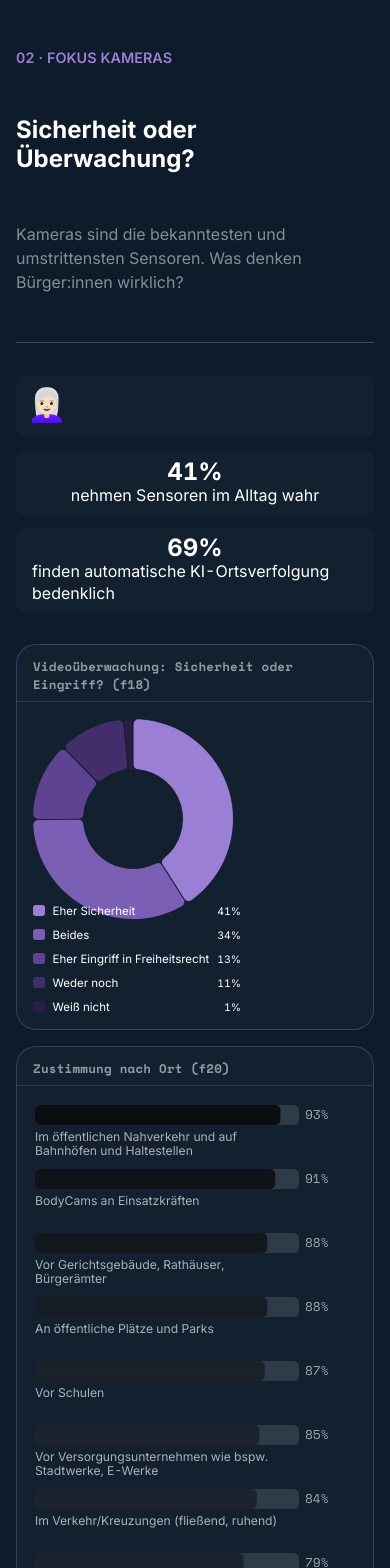
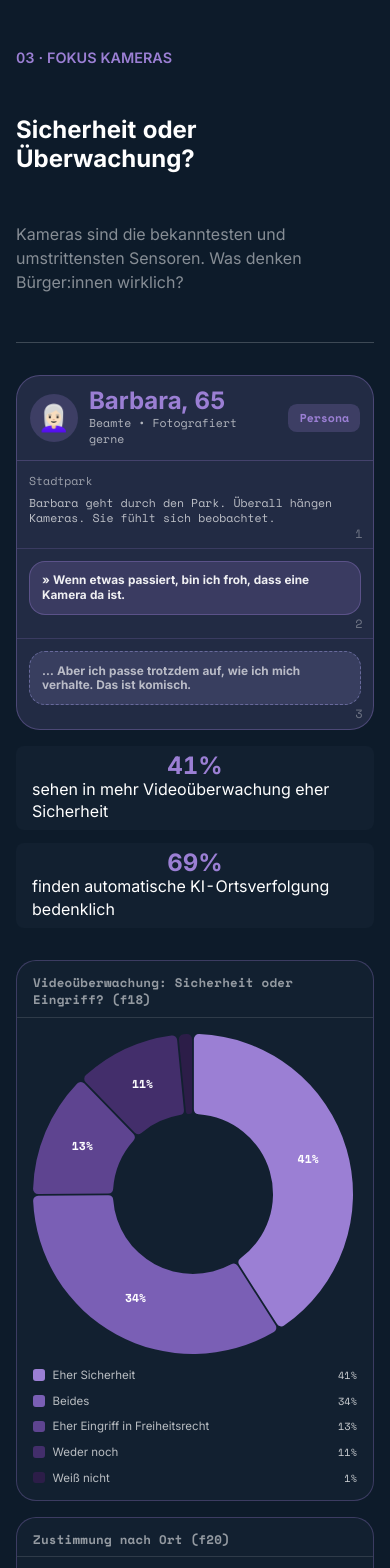
Before and after one commit to datavizions/datastory-sensors, a SvelteKit app: page /story/kameras in a window 390 px wide. Shown: the top 1568 px of the page. Built offline with nearby package versions, Linux system fonts and the light colour scheme.

Commit message:
story pages added, changed donut sizing
import issue fixed,
story pages and persona filters added and donut styling changed to fit mobile first view, filter options added to personas

```diff
--- a/src/components/figure/Figure.Donut.svelte
+++ b/src/components/figure/Figure.Donut.svelte
@@ -13,7 +13,7 @@
         title = '',
         note = '',
         colors = ['var(--color-primary)'],
-        size = 200,
+        size = 320,
         inner = 0.5
         }: {
         items: Item[];
@@ -24,9 +24,13 @@
         inner?: number;
     } = $props();
 
+    let layoutWidth = $state(0);
 
-    const r = $derived(size / 2);
+    const chartSize = $derived(layoutWidth > 0 ? Math.min(size, layoutWidth) : size);
+
+    const r = $derived(chartSize / 2);
     const innerR = $derived(r * inner);
+    const labelR = $derived((innerR + r) / 2);
 
     const pies = pie<Item>().value((d) => d.count).padAngle(0.01).sort(null);
 
@@ -34,6 +38,7 @@
 
     const arcs = $derived(arc<any>().innerRadius(innerR).outerRadius(r).cornerRadius(5)
     );
+    const labelArc = $derived(arc<any>().innerRadius(labelR).outerRadius(labelR));
 
     const slices = $derived(pies(visibleItems));
 
@@ -44,12 +49,24 @@
         <p class="donut-title">{title}</p>
     {/if}
 
-    <div class="donut-layout">
-        <svg width={size} height={size} aria-label={title}>
+    <div class="donut-layout" bind:clientWidth={layoutWidth}>
+        <svg width={chartSize} height={chartSize} aria-label={title}>
             <g transform="translate({r}, {r})">
             {#each slices as slice, i }
             <path class="donut-slice" d={arcs(slice)} fill={colors[i % colors.length]} stroke="var(--color-background)" stroke-width="1"></path>
             <title>{slice.data.label}: {slice.data.percent}% ({slice.data.count})</title>
+            {@const centroid = labelArc.centroid(slice)}
+            {#if slice.data.percent >= 6}
+                <text
+                    x={centroid[0]}
+                    y={centroid[1]}
+                    class="donut-slice-label"
+                    text-anchor="middle"
+                    dominant-baseline="middle"
+                >
+                    {slice.data.percent}%
+                </text>
+            {/if}
             {/each}
             </g>
         </svg>
@@ -79,7 +96,11 @@
     .donut {
         font-size: 0.8rem;
         line-height: 1rem;
-        display: inline-block;
+        display: flex;
+        flex-direction: column;
+        justify-content: center;
+        align-items: center;
+        width: 100%;
     }
 
     .donut-title {
@@ -91,10 +112,10 @@
     .donut-legend {
        list-style: none;
        padding: 0;
-       margin: -1.5rem 0 0 0;
+       margin: 0;
        display: flex;
        flex-direction: column;
-       gap: 0.5rem;
+       gap: 0.6rem;
     }
 
     .donut-legend-item {
@@ -106,7 +127,7 @@
 
     .donut-legend-label {
         flex:1;
-        color: var(--color-gray);
+        color: color-mix(in srgb, var(--story-on-bg) 70%, transparent);
     }
 
     .donut-legend-percent {
@@ -114,6 +135,8 @@
         align-items: center;
         gap: 0.5rem;
         font-size: 0.9em;
+        font-family: var(--font-mono);
+        color: color-mix(in srgb, var(--story-on-bg) 78%, transparent);
     }
 
     .donut-legend-swatch {
@@ -128,16 +151,33 @@
         display: flex;
         flex-direction: column;
         justify-content: center;
-        flex-wrap: wrap;
+        align-items: center;
+        gap: 0.55rem;
+        width: 100%;
+        max-width: 32rem;
+        margin-inline: auto;
     }
 
     .donut-layout svg {
         flex-shrink: 0;
         display: block;
+        margin-inline: auto;
+    }
+
+    .donut-legend {
+        width: 100%;
     }
 
     .donut-slice {
         transition: opacity 180ms ease;
+    }
+
+    .donut-slice-label {
+        fill: var(--story-on-bg);
+        font-family: var(--font-mono);
+        font-size: 0.72rem;
+        font-weight: 700;
+        pointer-events: none;
     }
 
     .donut-slice:hover {
@@ -150,4 +190,10 @@
         color: var(--color-gray);
     }
 
+    @media (min-width: 720px) {
+        .donut-layout {
+            gap: 0.75rem;
+        }
+    }
+
 </style>
--- a/src/data/personas.ts
+++ b/src/data/personas.ts
@@ -14,7 +14,7 @@ export const PERSONAS = [
         quote2: '... Wenn die mich aufzeichnen, wars das mit dem Spot.',
         summary: 'Ich will wissen, wer mich warum aufzeichnet.',
         subline: 'Student, Teilzeit-Job, skeptisch gegenüber Bewachung.',
-        filters: {s1: '1', s2neu: '2'}
+        filters: {s1: '1', s2neu: '2', s6: '8'}
     },
     {
         id: 'emre',
@@ -31,7 +31,7 @@ export const PERSONAS = [
         quote2: '... Aber einem Konzern? Da bin ich skeptisch ...',
         summary: 'Wenn es die Sicherheit erhöht, bin ich dabei.',
         subline: 'Vollzeit angestellt, 2-Personen-Haushalt, pragmatisch',
-        filters: {s1: '1', s2neu: '4'}
+        filters: {s1: '1', s2neu: '4', s6: '1'}
     },
     {
         id: 'barbara',
@@ -44,10 +44,10 @@ export const PERSONAS = [
         emoji: '👩🏻‍🦳',
         scene: 'Stadtpark',
         narrative: 'Barbara geht durch den Park. Überall hängen Kameras. Sie fühlt sich beobachtet.',
-        quote: 'Wenn es passiert, bin ich froh, dass eine Kamera da ist.',
+        quote: 'Wenn etwas passiert, bin ich froh, dass eine Kamera da ist.',
         quote2: 'Aber ich passe trotzdem auf, wie ich mich verhalte. Das ist komisch.',
         subline: 'Beamte, 1-Personen-Haushalt, aufmerksam',
-        filters: {s1: '2', s2neu: '6'}
+        filters: {s1: '2', s2neu: '6', s6: '2'}
     },
     {
         id: 'valentina',
@@ -63,7 +63,7 @@ export const PERSONAS = [
         quote: 'Mein Handy weiß eh alles über mich.',
         quote2: 'Eine Kamrea mehr macht da auch keinen Unterschied.',
         subline: 'Schülerin, digital native, unbesorgt',
-        filters: {s1: '2', s2neu: '1'}
+        filters: {s1: '2', s2neu: '1', s6: '6'}
     }
 
 ]
--- a/src/routes/story/kameras/+page.svelte
+++ b/src/routes/story/kameras/+page.svelte
@@ -1,14 +1,13 @@
 <script lang="ts">
     import Section from "$story/Story.Section.svelte";
-    import StatBlock from "$story/Story.StatBlock.svelte";
     import ChartBlock from "$story/Story.ChartBlock.svelte";
     import PersonaCard from "$story/Story.PersonaCard.svelte";
     import BarChart from "$components/figure/Figure.BarChart.svelte";
     import Donut from "$components/figure/Figure.Donut.svelte";
+    import Stat from "$components/figure/Figure.Stat.svelte";
     import charts from "$data/charts.json";
 
     import {PERSONAS} from "$data/personas";
-	import { percentage } from "../../../scripts/charts";
 
     const barbara = PERSONAS.find(persona => persona.id === 'barbara')!
     const percentageSafety = charts.kamerabedeutung.items.find(item => item.answer === '1')?.percent ?? 0;
@@ -18,7 +17,7 @@
 
 <!-- add structure for first persona setup -->
 
-<Section accent="#9B7FD4" eyebrow="02 · FOKUS KAMERAS" next="/story/personas">
+<Section accent="#9B7FD4" eyebrow="03 · FOKUS KAMERAS" next="/story/personas" btnLabel="Weiter: Persona-Filter">
     <h2>Sicherheit oder Überwachung?</h2>
       <p class="intro">
         Kameras sind die bekanntesten und umstrittensten Sensoren.
@@ -27,15 +26,15 @@
 
       <hr />
 
-    <PersonaCard persona={barbara} compact />
+    <PersonaCard persona={barbara} expanded />
 
     <div class="stat-row">
         <div class="stat-mini">
-            <div class="stat-mini-number" style="color: var(--red)">{percentageSafety}%</div>
-            <div class="stat-mini-label">nehmen Sensoren im Alltag wahr</div>
+            <div class="stat-mini-number">{percentageSafety}%</div>
+            <div class="stat-mini-label">sehen in mehr Videoüberwachung eher Sicherheit</div>
         </div>
         <div class="stat-mini">
-            <div class="stat-mini-number" style="color: var(--red)">{percentageBedenken}%</div>
+            <div class="stat-mini-number">{percentageBedenken}%</div>
             <div class="stat-mini-label">finden automatische KI-Ortsverfolgung bedenklich</div>
         </div>
     </div>
@@ -46,10 +45,11 @@
     </ChartBlock>
 
     <ChartBlock title="Zustimmung nach Ort (f20)" code="f20">
-        <BarChart items={charts.kamerazustimmungort.items} n={charts.kamerazustimmungort.n} />
+        <BarChart items={charts.kamerazustimmungort.items} n={charts.kamerazustimmungort.n} color="#9B7FD4" />
     </ChartBlock>
 
-    <ChartBlock title="Verhaltensanpassung((f19A3/f23A4)" code="f19/f23">
+    <ChartBlock title="Verhaltensanpassung (f19A3/f23A4)" code="f19/f23">
+        <Stat {...charts.verhaltensanpassung} color="#9B7FD4" />
     </ChartBlock>
 </Section>
 
@@ -91,9 +91,4 @@
         line-height: 1;
         color: var(--story-accent-kameras);
     }
-    .stat-mini-text {
-        font-size: 0.9rem;
-        color: var(--story-on-bg);
-    }
-
 </style>
--- a/src/routes/story/vertrauen/+page.svelte
+++ b/src/routes/story/vertrauen/+page.svelte
@@ -24,10 +24,10 @@
 
   <hr />
 
-  <PersonaCard persona={emre} compact />
+  <PersonaCard persona={emre} expanded />
 
   <StatBlock
-    stat="{percentPublic} %"
+    stat={`${percentPublic} %`}
     text="der Befragten vertrauen eher öffentlichen Betreibern bei der datenschutzkonformen Verarbeitung."
     source="Quelle: ÖFIT 2023, f11b"
   />
--- a/src/runes/storyFilter.svelte.js
+++ b/src/runes/storyFilter.svelte.js
@@ -1,4 +1,4 @@
-import { recomputeColumns, mapCharts } from '$utils/surveyData'
+import { getColumns, mapCharts } from '../scripts/charts'
 import _allRows from '$data/rows.json'
 import _allCols from '$data/columns.json'
 
@@ -36,7 +36,7 @@ class StoryFilter {
   get allN() { return _allRows.length }
 
   get charts() {
-    return mapCharts(recomputeColumns(this.filteredRows, colsMeta))
+    return mapCharts(getColumns(this.filteredRows, colsMeta))
   }
 
   selectPersona(id, personaFilters) {
--- a/src/scripts/charts.ts
+++ b/src/scripts/charts.ts
@@ -1,4 +1,3 @@
-import { describe } from "node:test"
 import { answers } from "./repsonses"
 
 export interface Answers {
--- a/src/story/Story.PersonaCard.svelte
+++ b/src/story/Story.PersonaCard.svelte
@@ -70,7 +70,7 @@
     <div class="persona-avatar">{persona.emoji}</div>
     <div class="persona-info">
         <div class="persona-card-name">{persona.name}, {persona.age}</div>
-        <div class="persona-card-role">{persona.gender}, {persona.job}</div>
+        <div class="persona-card-role">{persona.gender} • {persona.job}</div>
         <div class="persona-card-tag">{persona.tag}</div>
     </div>
     {#if !compact}
@@ -83,51 +83,68 @@
     .persona-card {
         width: 100%;
         display: flex;
-        align-items: center;
-        gap: 0.7rem;
-        padding: 0.8rem;
-        border-radius: 0.5rem;
-        background-color: var(--story-surface);
+        flex-direction: column;
+        align-items: flex-start;
+        gap: 0.85rem;
+        padding: 1.15rem 1rem 1rem;
+        border-radius: 1.35rem;
+        background-color: color-mix(in srgb, var(--p) 5%, var(--story-surface));
         color: var(--story-on-bg);
-        border: 2px solid transparent;
+        border: 1px solid color-mix(in srgb, var(--p) 28%, transparent);
         cursor: pointer;
+        text-align: left;
     }
 
     .persona-selected {
         border-color: var(--p);
+        box-shadow: 0 0 0 2px color-mix(in srgb, var(--p) 35%, transparent);
     }
 
     .persona-avatar {
-        font-size: 2rem;
-        width: 2rem;
-        height: 2rem;
+        font-size: 2.65rem;
+        width: 5rem;
+        height: 5rem;
         display: flex;
         align-items: center;
         justify-content: center;
         flex-shrink: 0;
-        background-color: color-mix(in srgb, var(--color-on-bg) 10%, transparent);
+        background-color: color-mix(in srgb, var(--p) 20%, transparent);
         border-radius: 50%;
+        align-self: center;
     }
 
     .persona-info {
         flex: 1;
+        width: 100%;
     }
 
     .persona-card-name {
-        font-weight: 600;
-        font-size: 0.9rem;
+        font-weight: 700;
+        font-size: clamp(1.05rem, 2vw, 1.25rem);
+        line-height: 1.15;
         color: var(--p);
+        margin-bottom: 0.35rem;
     }
 
     .persona-card-role {
-        font-size: 0.8rem;
-        color: color-mix(in srgb, var(--color-on-bg) 10%, transparent);
+        font-family: var(--font-mono);
+        font-size: 0.72rem;
+        font-weight: 600;
+        color: color-mix(in srgb, var(--story-on-bg) 58%, transparent);
+        margin-bottom: 0.7rem;
     }
 
     .persona-card-tag {
-        font-size: 0.7rem;
-        background: color-mix(in srgb, var(--color-on-bg) 10%, transparent);
+        display: inline-flex;
+        align-items: center;
+        min-height: 1.85rem;
+        padding: 0.18rem 0.7rem;
+        border-radius: 0.55rem;
+        font-size: 0.72rem;
+        font-weight: 700;
+        background: color-mix(in srgb, var(--p) 14%, transparent);
         color: var(--p);
+        font-family: var(--font-sans);
     }
 
     .persona-card-badge {
@@ -138,11 +155,27 @@
         color: var(--story-bg);
         font-size: 0.7rem;
         font-weight: 600;
+        display: none;
     }
 
     .persona-compact .persona-info,
     .persona-compact .persona-card-badge {
         display: none;
+    }
+
+    .persona-compact {
+        padding: 0.55rem;
+        min-height: 0;
+        border-radius: 999px;
+        width: auto;
+        gap: 0;
+        align-items: center;
+    }
+
+    .persona-compact .persona-avatar {
+        width: 2.6rem;
+        height: 2.6rem;
+        font-size: 1.65rem;
     }
 
     .persona-story {
```
Also changed, not shown: src/routes/story/+page.svelte (+4 -4 lines), src/routes/story/personas/+page.svelte (+112 -26 lines), src/routes/story/perspektive/+page.svelte (+28 -1 lines).
